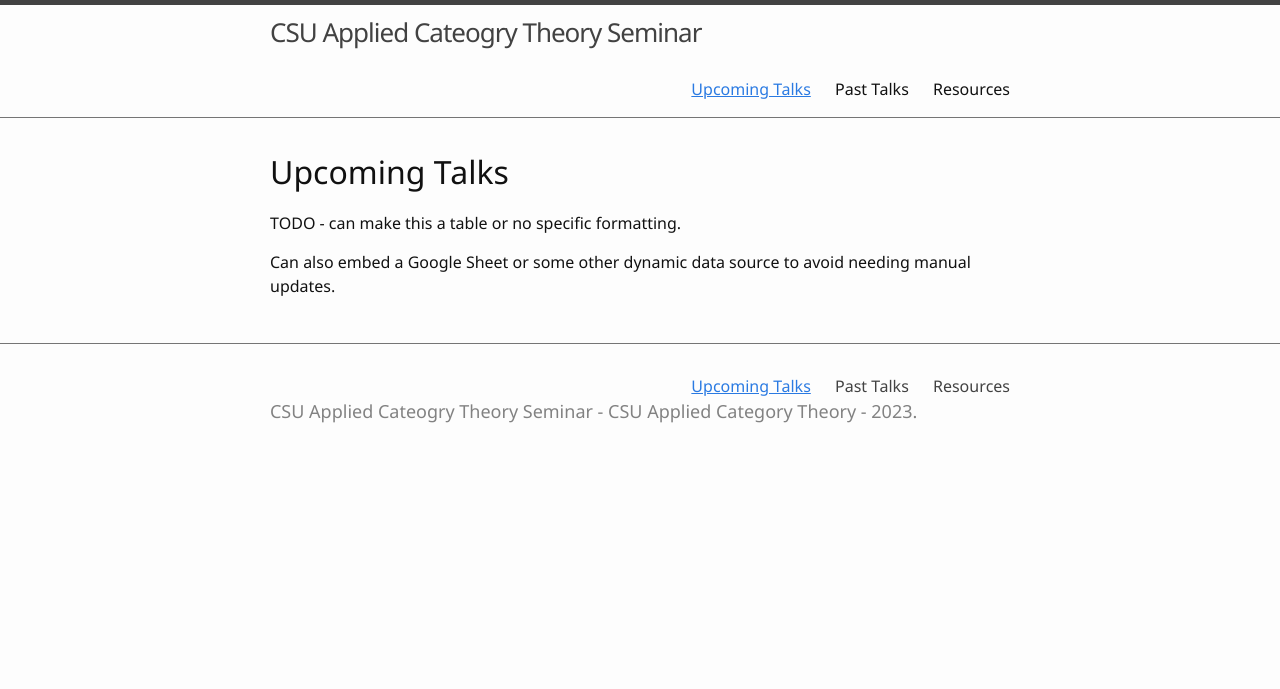
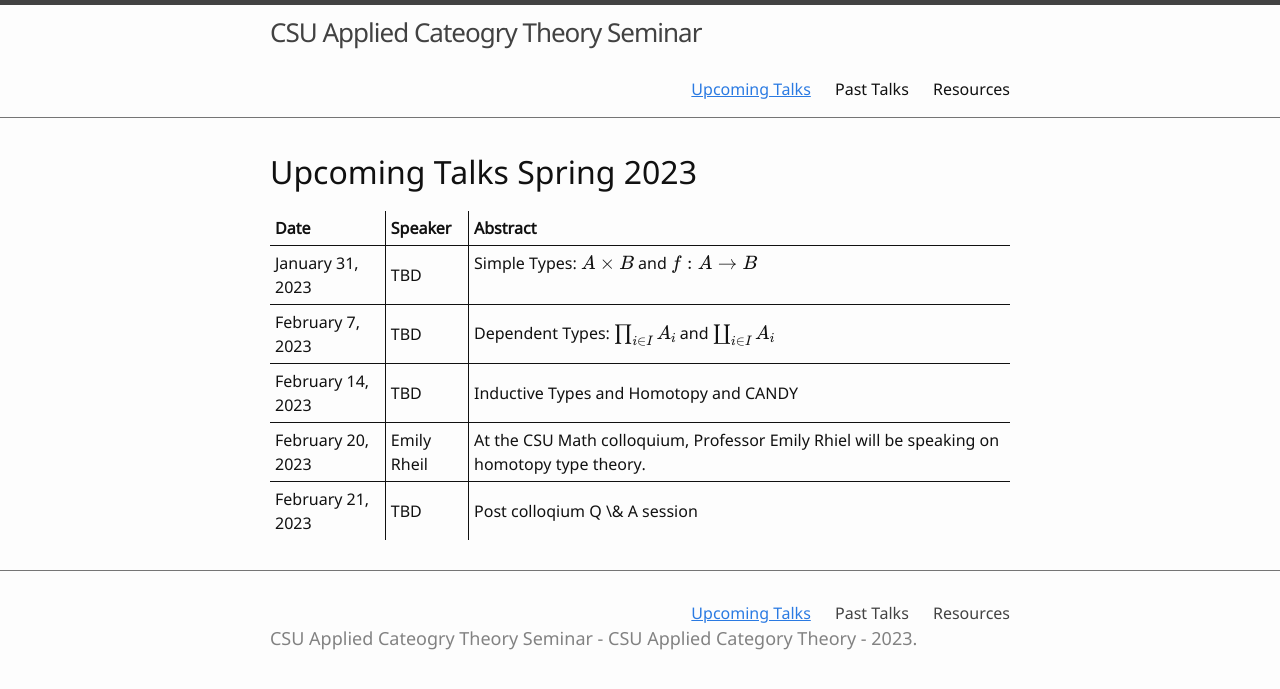
Before and after one commit to csu-applied-category-theory/csu-applied-category-theory.github.io, a Jekyll site: the page built from 00-upcoming.md, in a window 1280 px wide. Shown: the top 689 px of the page. Built offline with Jekyll 4.4.1, drawn with Linux system fonts in a browser that asks for light colours.

Commit message:
Upcoming talks as a table - we can copy-paste this table at the end of every semester

```diff
--- a/00-upcoming.md
+++ b/00-upcoming.md
@@ -3,8 +3,13 @@ title: Upcoming Talks
 nav: true
 ---
 
-# Upcoming Talks
+# Upcoming Talks Spring 2023
 
-TODO - can make this a table or no specific formatting.
-
-Can also embed a Google Sheet or some other dynamic data source to avoid needing manual updates.
+| Date | Speaker | Abstract |
+|:--------|:-------:|--------:|
+|  January 31, 2023  | TBD | Simple Types: $A \times B$ and $f: A \rightarrow B$ <img width=600/> |
+|  February 7, 2023 | TBD | Dependent Types: $\prod_{i \in I}A_i$ and $\coprod_{i \in I}A_i$ |
+|  February 14, 2023 | TBD | Inductive Types and Homotopy and CANDY |
+|  February 20, 2023 | Emily Rheil | At the CSU Math colloquium, Professor Emily Rhiel will be speaking on homotopy type theory. |
+|  February 21, 2023 | TBD | Post colloqium Q \& A session |
+{: rules="groups"}
```
